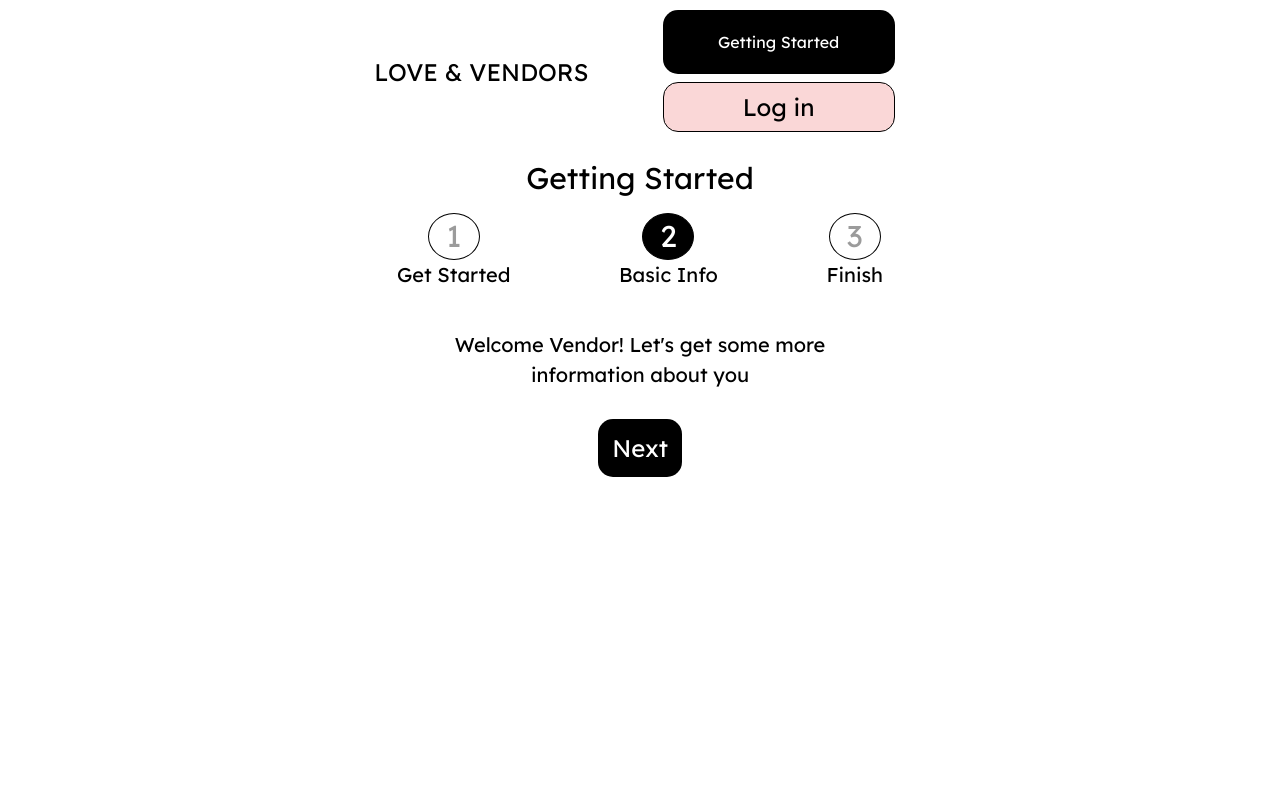
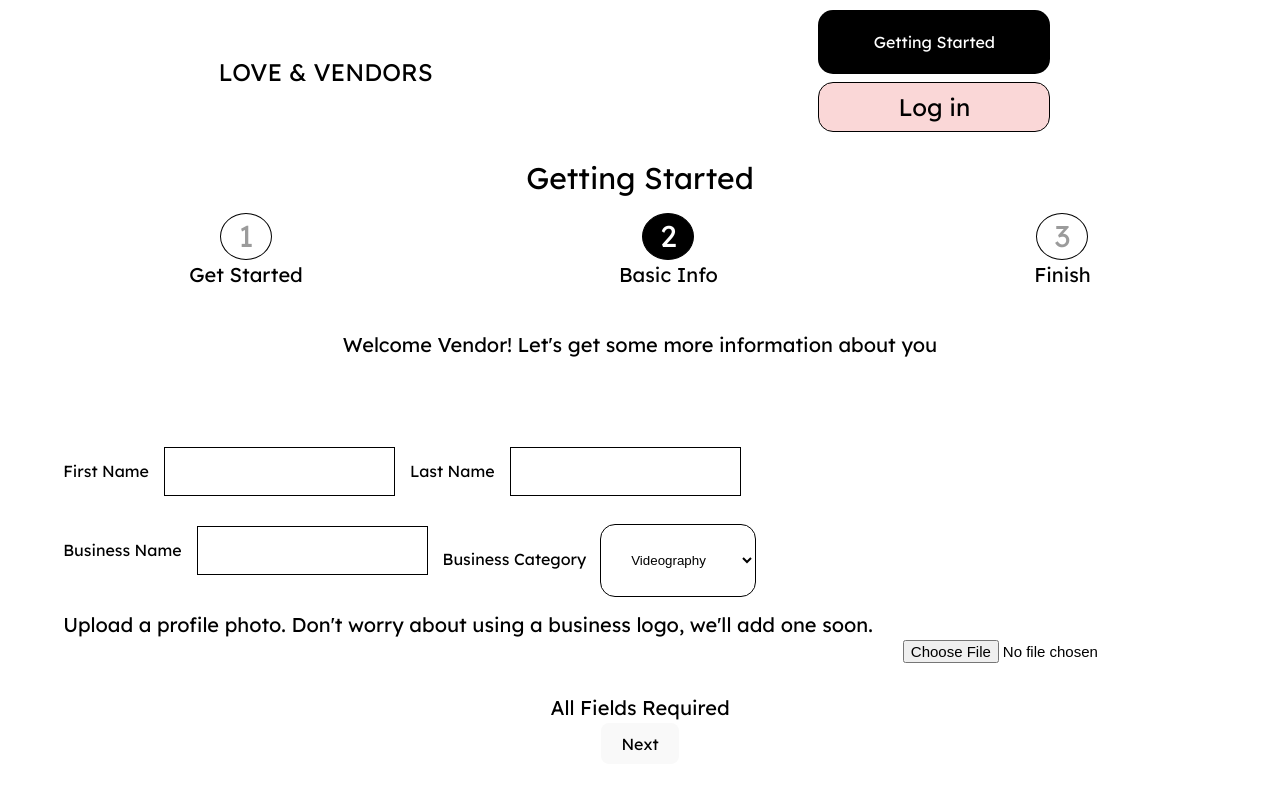
Before and after one commit to Damianpad/love-and-vendors, a React (Vite) app: page /vendor-info in a window 1280 px wide. Shown: the top 790 px of the page. Built offline with nearby package versions, Linux system fonts and the light colour scheme.

Commit message:
feat: created vendor info form

```diff
--- /dev/null
+++ b/src/components/VendorInfoForm/VendorInfoForm.jsx
@@ -0,0 +1,61 @@
+import { VendorInfoFormStyled } from "./VendorInfoForm.styled";
+
+export default function VendorInfoForm() {
+  return (
+    <VendorInfoFormStyled>
+      <form action="">
+        <section className="vendorName">
+          <label>
+            First Name
+            <input type="text" name="First Name" />
+          </label>
+          <label>
+            Last Name
+            <input type="text" name="Last Name" />
+          </label>
+        </section>
+
+        <section className="businessName">
+          <label>
+            Business Name
+            <input type="text" name="Business Name" />
+          </label>
+          <label>
+            Business Category
+            <select
+              name="selectedOption"
+              // value={formData.selectedOption}
+              // onChange={handleSelectChange}
+            >
+              <option value=""> Videography</option>
+              <option value="option1">Photographer</option>
+              <option value="option2">Venue</option>
+              <option value="option3">Florist</option>
+            </select>
+          </label>
+        </section>
+
+        <section className="imgUploadContainer">
+          <label>
+            <span>
+              Upload a profile photo. Don't worry about using a business logo,
+              we'll add one soon.
+            </span>
+
+            <input
+              type="file"
+              name="image"
+              accept="image/*"
+              className="imgPicker"
+            />
+          </label>
+        </section>
+
+        <section>
+          <span>All Fields Required</span>
+        </section>
+        <button type="submit">Next</button>
+      </form>
+    </VendorInfoFormStyled>
+  );
+}
--- /dev/null
+++ b/src/components/VendorInfoForm/VendorInfoForm.styled.js
@@ -0,0 +1,50 @@
+import styled from "styled-components";
+
+export const VendorInfoFormStyled = styled.div`
+  display: flex;
+  flex-direction: column;
+
+  padding: 2em;
+
+  input {
+    padding: 1em;
+    color: black;
+    background: white;
+    border: 1px solid black;
+    margin: 1em;
+    font-size: 15px;
+  }
+
+  :-ms-input-placeholder {
+    color: white;
+  }
+
+  .vendorName {
+    display: flex;
+  }
+
+  .businessName {
+    display: flex;
+  }
+
+  .imgPicker {
+    border: none;
+  }
+
+  .imgUploadContainer label {
+    display: flex;
+    flex-direction: row;
+  }
+
+  select {
+    padding: 2em;
+    border-radius: 15px;
+    border: 1px solid black;
+    margin: 1em;
+    color: black;
+    background: white;
+  }
+  span {
+    font-size: 20px;
+  }
+`;
--- a/src/components/pages/VendorInfo/VendorInfo.jsx
+++ b/src/components/pages/VendorInfo/VendorInfo.jsx
@@ -1,6 +1,7 @@
 import { Link } from "react-router-dom";
 import GSStep from "../../GSStep/GSStep";
 import { VendorInfoStyled } from "./VendorInfo.styled";
+import VendorInfoForm from "../../VendorInfoForm/VendorInfoForm";
 
 export default function VendorInfo() {
   return (
@@ -8,7 +9,9 @@ export default function VendorInfo() {
       <GSStep />
       <h2>Welcome Vendor! Let's get some more information about you</h2>
 
-      <Link to="/couple-finish">Next</Link>
+      <VendorInfoForm />
+
+
     </VendorInfoStyled>
   );
 }
```
